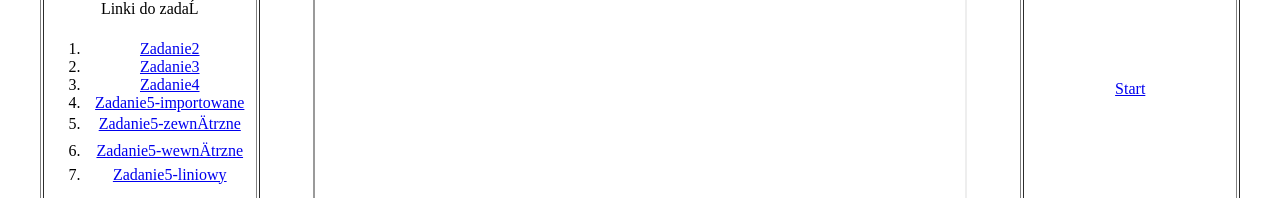
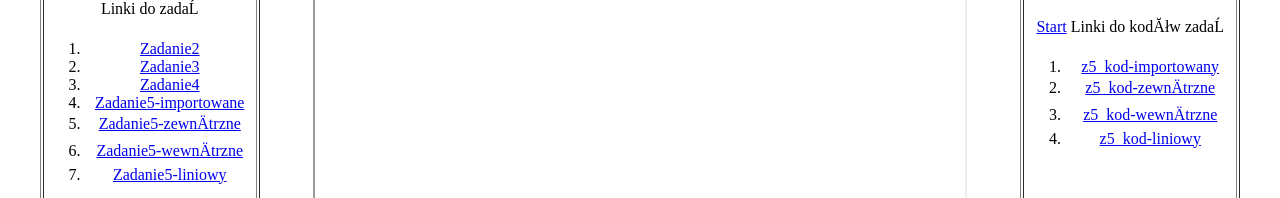
Before and after one commit to RDT1337/css, a plain HTML site: page index.html in a window 1280 px wide. Shown: the part 251-449 px from the top of the page. Drawn offline with Linux system fonts and the light colour scheme.

Commit message:
Update index.html

```diff
--- a/index.html
+++ b/index.html
@@ -22,6 +22,12 @@
 <td align=center><iframe width=650 height=650 name="strony" src="start.html" border="0"></iframe>
 </td>
 <td width=18% align=center><a href="start.html" target="strony">Start</a>
+  Linki do kodów zadań
+  <ol type="1">
+    <li><a href="kod_z5_1_Dziu.html" target="strony"> z5_kod-importowany</a></li>
+    <li><a href="kod_z5_2_Dziu.html" target="strony"> z5_kod-zewnętrzne</a></li>
+    <li><a href="kod_z5_3_Dziu.html" target="strony"> z5_kod-wewnętrzne</a></li>
+    <li><a href="kod_z5_4_Dziu.html" target="strony"> z5_kod-liniowy</a></li>
 </td>
 </tr>
 </table>
```
